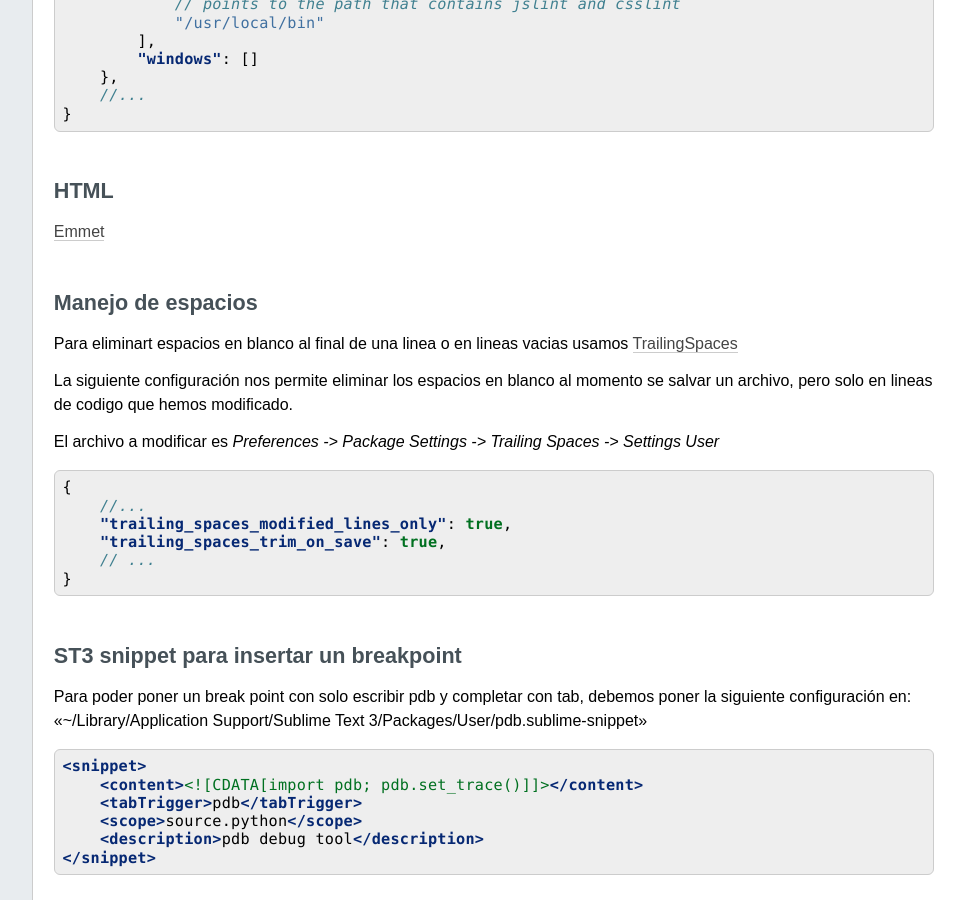
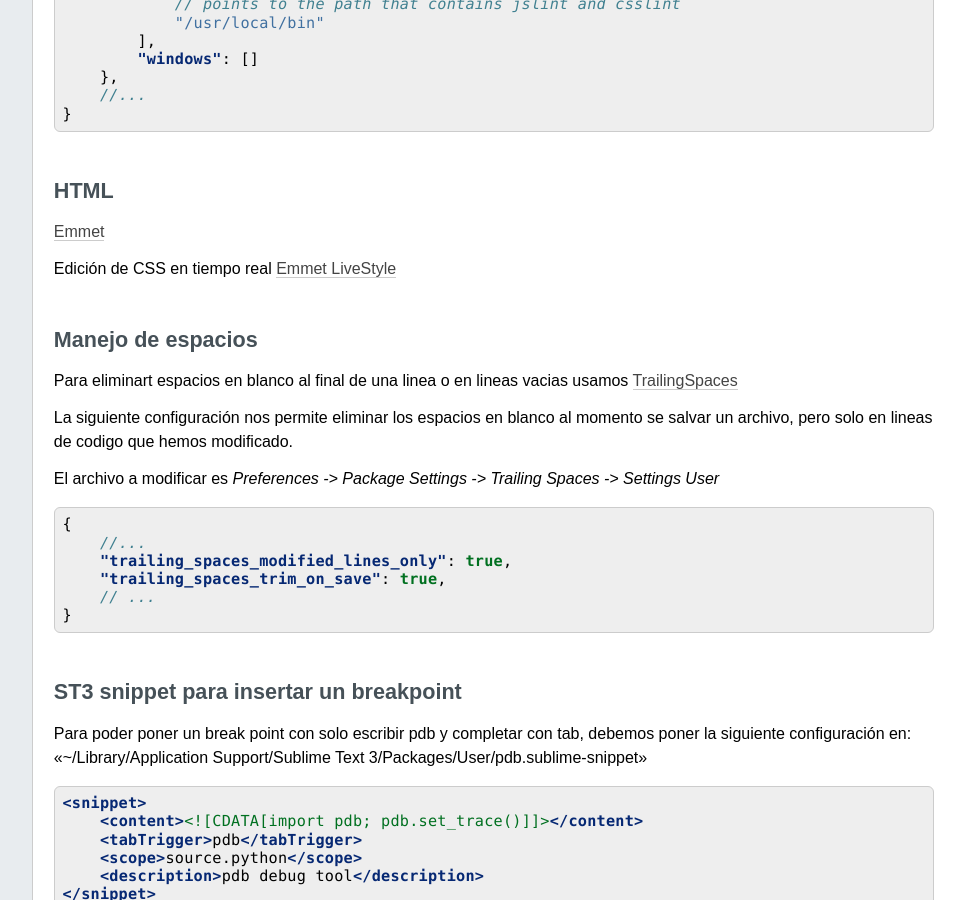
Before and after one commit to gil-cano/papiro, a Sphinx documentation site: the page built from source/sublimeText3.rst, in a window 1280 px wide and 900 px high, scrolled down 4243 px. Shown: the whole window, without its empty margins (224-1189 px from the left). Built offline with Sphinx 7.4.7, drawn with Linux system fonts in a browser that asks for light colours; the version number could not be read and is left out; some of the changed text lies outside the part shown.

Commit message:
add plugin

```diff
--- a/source/sublimeText3.rst
+++ b/source/sublimeText3.rst
@@ -245,6 +245,9 @@ HTML
 `Emmet <http://docs.emmet.io/>`_
 
 
+Edición de CSS en tiempo real `Emmet LiveStyle <http://livestyle.emmet.io/>`_
+
+
 Manejo de espacios
 ------------------
 
@@ -330,3 +333,5 @@ Referencias
 `Sublime Text 3 for Python JavaScript and web developers <http://opensourcehacker.com/2014/03/10/sublime-text-3-for-python-javascript-and-web-developers>`_
 
 `Jenkins buildout fro Plone projects <https://buildoutjenkins.readthedocs.org/en/latest/index.html>`_
+
+`Introducing LiveStyle: Better, Stronger And Smarter CSS Live Reload <http://www.smashingmagazine.com/2013/08/08/release-livestyle-css-live-reload/>`_
```
